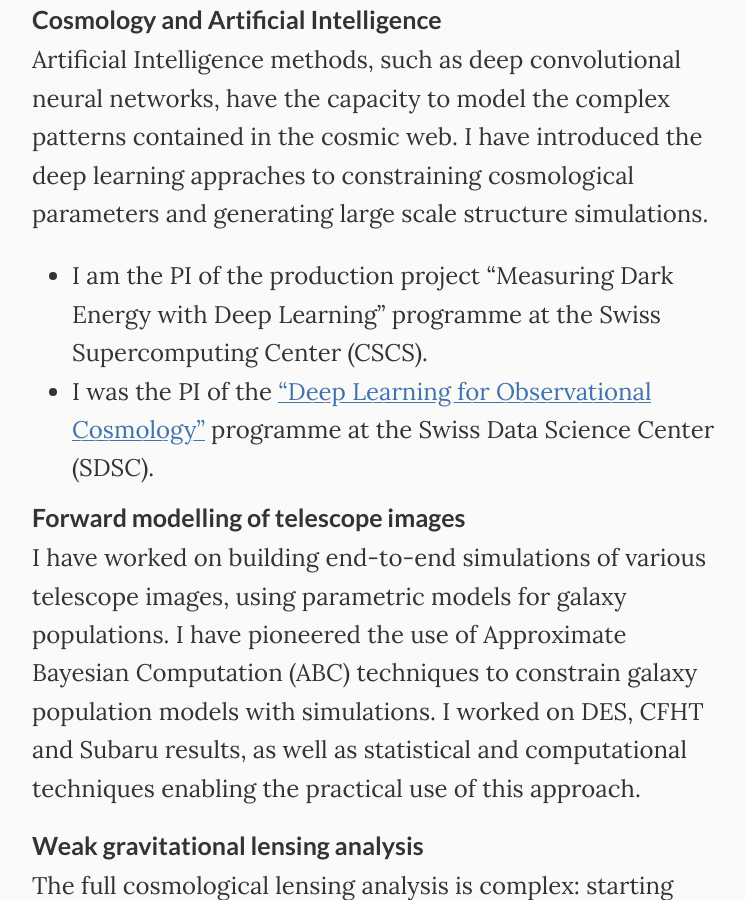
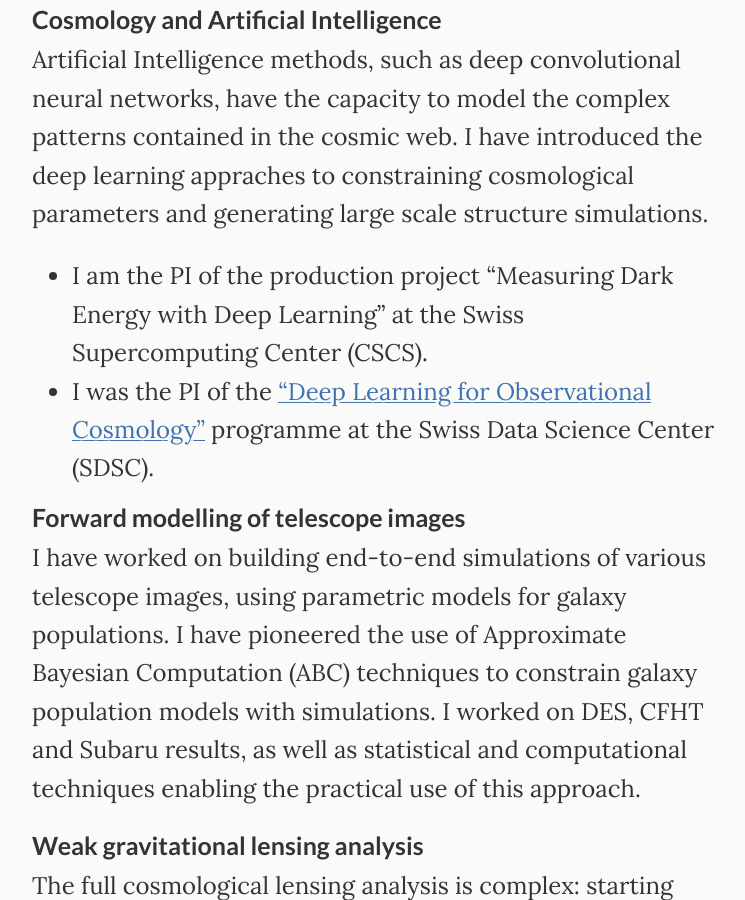
Before and after one commit to tomaszkacprzak/tomaszkacprzak.github.io, a Jekyll site: the page built from index.md, in a window 1280 px wide and 900 px high, scrolled down 683 px. Shown: the whole window, without its empty margins (266-1011 px from the left). Built offline with Jekyll 4.4.1, drawn with Linux system fonts in a browser that asks for light colours.

Commit message:
Update index.md

```diff
--- a/index.md
+++ b/index.md
@@ -26,7 +26,7 @@ My focus is testing cosmological models using novel statistical and machine lear
 ### Cosmology and Artificial Intelligence
 Artificial Intelligence methods, such as deep convolutional neural networks, have the capacity to model the complex patterns contained in the cosmic web.
 I have introduced the deep learning appraches to constraining cosmological parameters and generating large scale structure simulations.
- * I am the PI of the production project "Measuring Dark Energy with Deep Learning" programme at the Swiss Supercomputing Center (CSCS).
+ * I am the PI of the production project "Measuring Dark Energy with Deep Learning" at the Swiss Supercomputing Center (CSCS).
  * I was the PI of the ["Deep Learning for Observational Cosmology"](https://datascience.ch/project/deep-learning-for-observational-cosmology-dloc/) programme at the Swiss Data Science Center (SDSC).
 
 ### Forward modelling of telescope images
```
